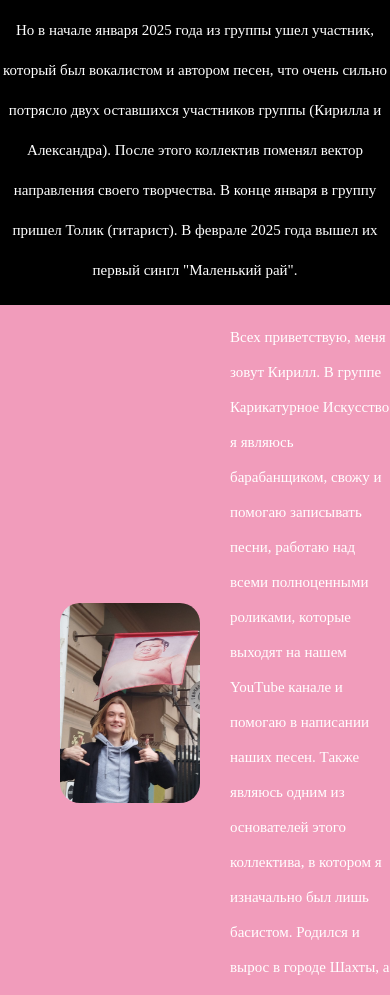
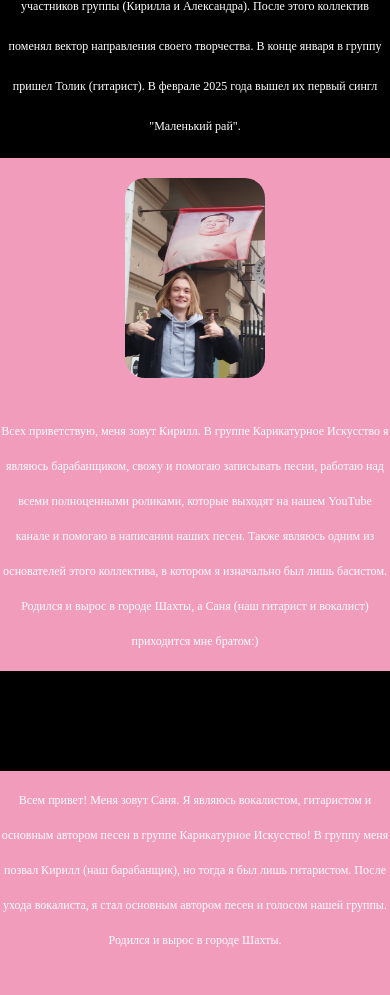
Before and after one commit to VerNex7/KI-Music.github.io, a plain HTML site: page index.html in a window 390 px wide. Shown: the part 704-1699 px from the top of the page. Drawn offline with Linux system fonts and the light colour scheme.

Commit message:
Работа над адаптивностью
Улучшение адаптивности вёрстки, нормальные размеры блоков

```diff
--- a/Styles.css
+++ b/Styles.css
@@ -148,7 +148,7 @@ p {
   background-color: #f19cbb;
   color: white;
   display: flex;
-  gap: 30px;
+  gap: 20px;
   min-height: 60vh;
 }
 .Member1,
@@ -171,7 +171,6 @@ p {
   align-items: center;
   text-align: center;
   min-height: 10vh;
-
   font-family: "Franklin Gothic Medium", "Arial Narrow", Arial, sans-serif;
 }
 
@@ -227,13 +226,36 @@ p {
 
 @media (max-width: 600px) {
   p {
-    font-size: 15px;
+    font-size: 12px;
   }
   .Member1 img,
   .Member2 img,
   .Member3 img {
     max-height: 200px;
     max-width: 140px;
+    justify-content: center;
+    align-self: center;
+  }
+
+  .Member1 a img,
+  .Member3 a img {
+    margin-left: auto;
+    margin-top: 20px;
+  }
+
+  .Member2 a img,
+  .Member2 p {
+    margin-right: auto;
+    margin-left: auto;
+    margin-bottom: 20px;
+  }
+
+  .Member1,
+  .Member2,
+  .Member3 {
+    display: flex;
+    flex-direction: column;
+    text-align: center;
   }
 
   .Telegram a img {
@@ -272,8 +294,9 @@ p {
     font-size: 19px;
   }
   .Header {
-    flex-direction: column;
+    flex-direction: column 2;
     justify-content: space-evenly;
+
     gap: 5px;
   }
 }
```
